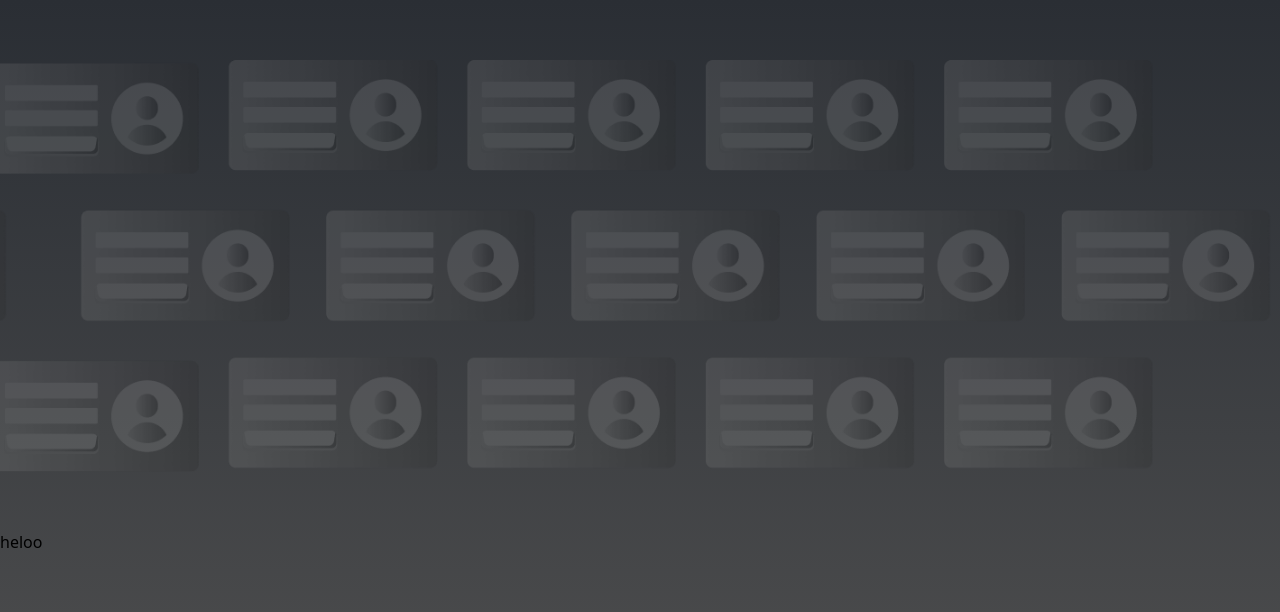
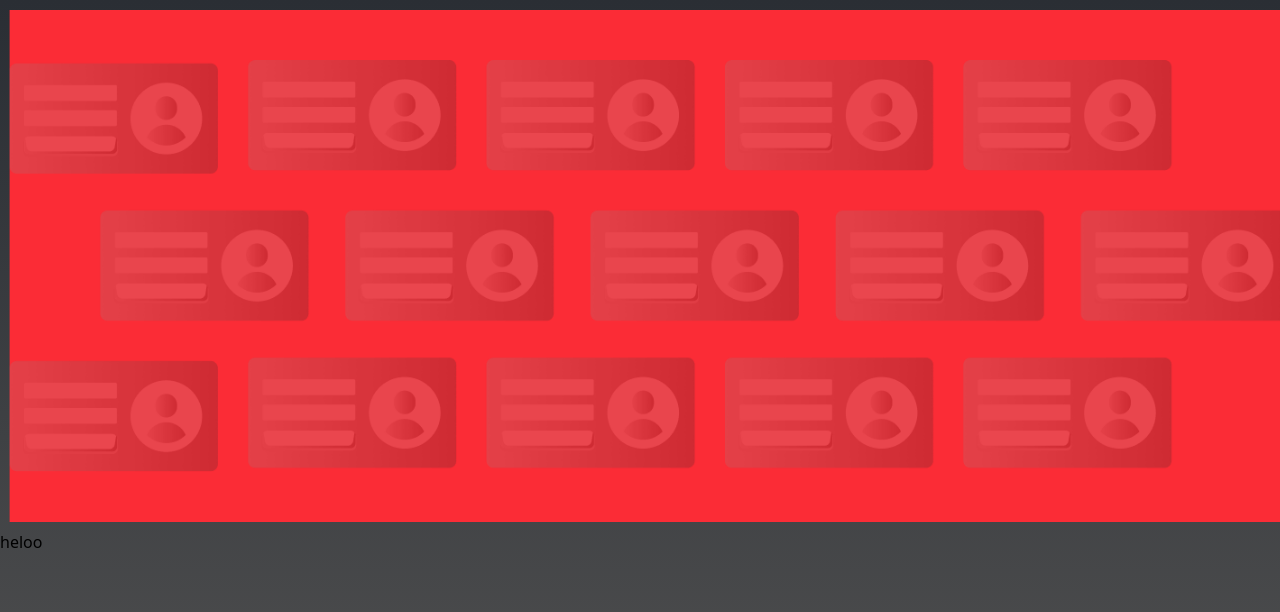
Before and after one commit to pradeep-003/wayCard, a React (Vite) app: page / in a window 1280 px wide. Shown: the top 612 px of the page. Built offline with nearby package versions, Linux system fonts and the light colour scheme.

Commit message:
Fix animation direction and update background colors in Card component

```diff
--- a/src/Components/Card.jsx
+++ b/src/Components/Card.jsx
@@ -10,7 +10,7 @@ const Card = () => {
   useGSAP(
     () => {
       gsap.to(".scroll-bg", {
-        x: "-100%", // move full width
+        x: "100%", // move full width
         repeat: -1, // infinite
         duration: 4, // speed (lower = faster)
         ease: "linear", // smooth continuous
@@ -26,8 +26,8 @@ const Card = () => {
     <>
       <div ref={cardsLR} className="h-screen w-full overflow-hidden relative">
         <div className=" scroll-bg flex relative  h-[64vh]">
-          <div className="absolute left-[0vw]  h-full w-[100%] bg-[url('./assets/sam.png')] bg-contain bg-no-repeat bg-center"></div>
-          <div className=" absolute left-[calc(100vw-16px)] w-[100%] h-full bg-[url('./assets/sam.png')] bg-contain bg-no-repeat bg-center"></div>
+          <div className="absolute bg-yellow-500 left-[0vw]  h-full w-[100%] bg-[url('./assets/sam.png')] bg-contain bg-no-repeat bg-center"></div>
+          <div className=" absolute bg-red-500 left-[calc(-100vw+16px)] w-[100%] h-full bg-[url('./assets/sam.png')] bg-contain bg-no-repeat bg-center"></div>
         </div>
         <div className="text absolute top-[65vh]">heloo</div>
       </div>
```
